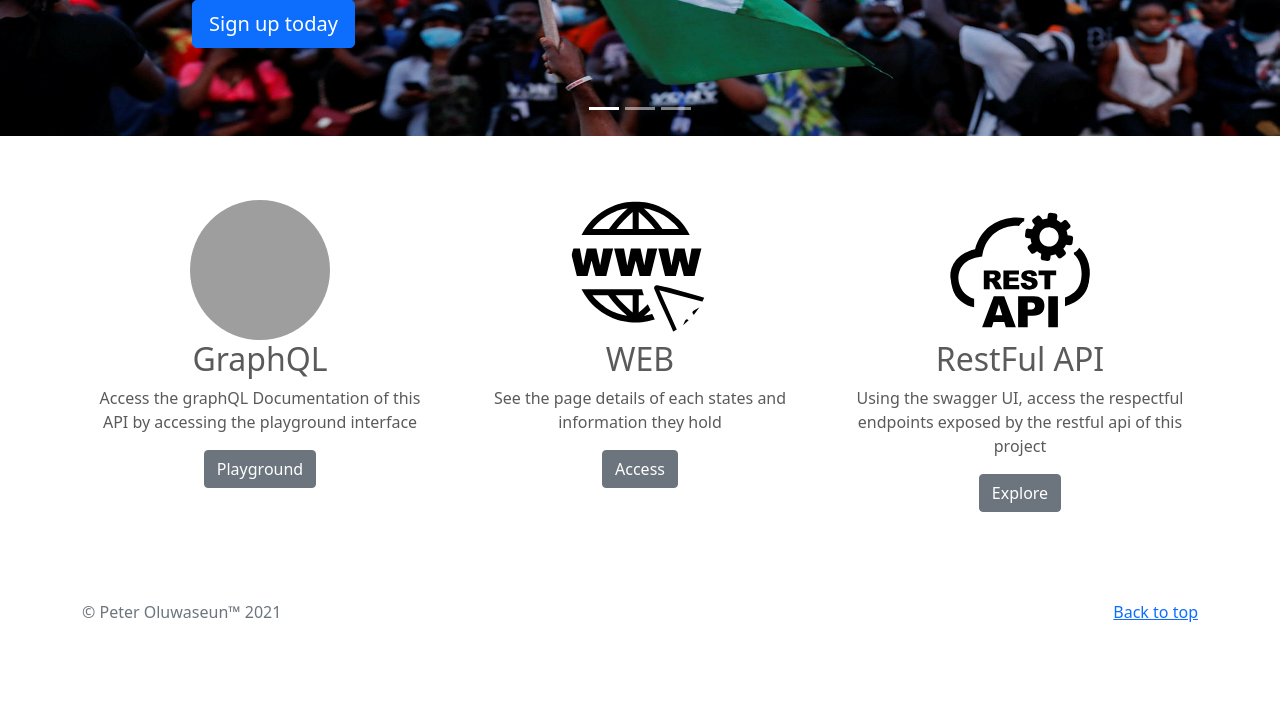
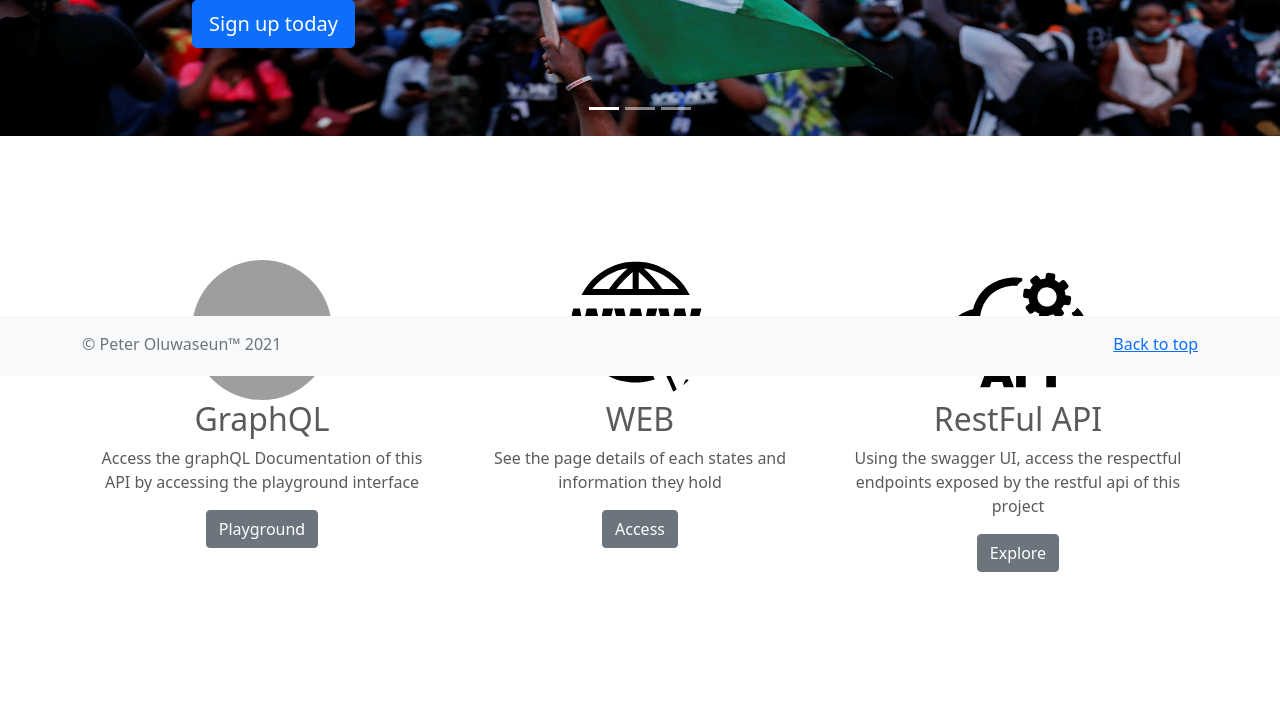
Before and after one commit to adepeter/states.ng, a Django app: page /home/ in a window 1280 px wide. Shown: the part 424-1148 px from the top of the page. After the commit the page ends 996 px from the top, so only its background shows below. Run offline with Django 3.2, Linux system fonts and the light colour scheme; parts of the project's set-up code (start-up, migrations or seed data) failed here and were passed over; some libraries are stand-ins or nearby versions; grey boxes are pictures that could not be loaded.

Commit message:
Fixed footer bar from scrolling

```diff
--- a/src/templates/_includes/footers/footer.html
+++ b/src/templates/_includes/footers/footer.html
@@ -1,7 +1,7 @@
-<footer class="text-muted py-5">
+<footer class="footer mt-auto fixed-bottom py-3 bg-light">
     <div class="container">
         <p class="float-end mb-1">
-            <a href="#">Back to top</a>
+            <a href="#top">Back to top</a>
         </p>
         <p class="mb-1">
             <span class="text-muted">&copy; Peter Oluwaseun&trade; {% now 'Y' %}</span>
--- a/src/templates/base.html
+++ b/src/templates/base.html
@@ -8,13 +8,13 @@
     <meta name="description" content="">
     <meta name="author" content="Mark Otto, Jacob Thornton, and Bootstrap contributors">
     <meta name="generator" content="Hugo 0.88.1">
-    <link rel="apple-touch-icon" sizes="180x180" href="{% static 'img/favicon//apple-touch-icon.png' %}">
+    <link rel="apple-touch-icon" sizes="180x180" href="{% static 'img/favicon/apple-touch-icon.png' %}">
     <link rel="icon" type="image/png" sizes="32x32" href="{% static 'img/favicon/favicon-32x32.png' %}">
-    <link rel="icon" type="image/png" sizes="16x16" href="{% static 'img/favicon//favicon-16x16.png' %}">
-    <link rel="manifest" href="{% static 'img/favicon//site.webmanifest' %}">
+    <link rel="icon" type="image/png" sizes="16x16" href="{% static 'img/favicon/favicon-16x16.png' %}">
+    <link rel="manifest" href="{% static 'img/favicon/site.webmanifest' %}">
     <title>{% block title %}STATESNG{% endblock %}</title>
 
-    <link rel="canonical" href="https://getbootstrap.com/docs/5.1/examples/carousel/">
+     <link rel="canonical" href="https://getbootstrap.com/docs/5.1/examples/sticky-footer-navbar/">
 
 
     <!-- Bootstrap core CSS -->
@@ -39,8 +39,9 @@
 
     <!-- Custom styles for this template -->
     <link href="{% static 'css/custom/carousel.css' %}" rel="stylesheet">
+    <link href="{% static 'css/custom/sticky-footer-navbar.css' %}" rel="stylesheet">
 </head>
-<body>
+<body class="d-flex flex-column h-100">
 
 <header>
     <nav class="navbar navbar-expand-md navbar-dark fixed-top bg-dark">
@@ -76,7 +77,7 @@
     </nav>
 </header>
 
-<main>
+<main class="flex-shrink-0">
     {% block bigbox %}{% endblock %}
 
     {% block content %}{% endblock %}
```
